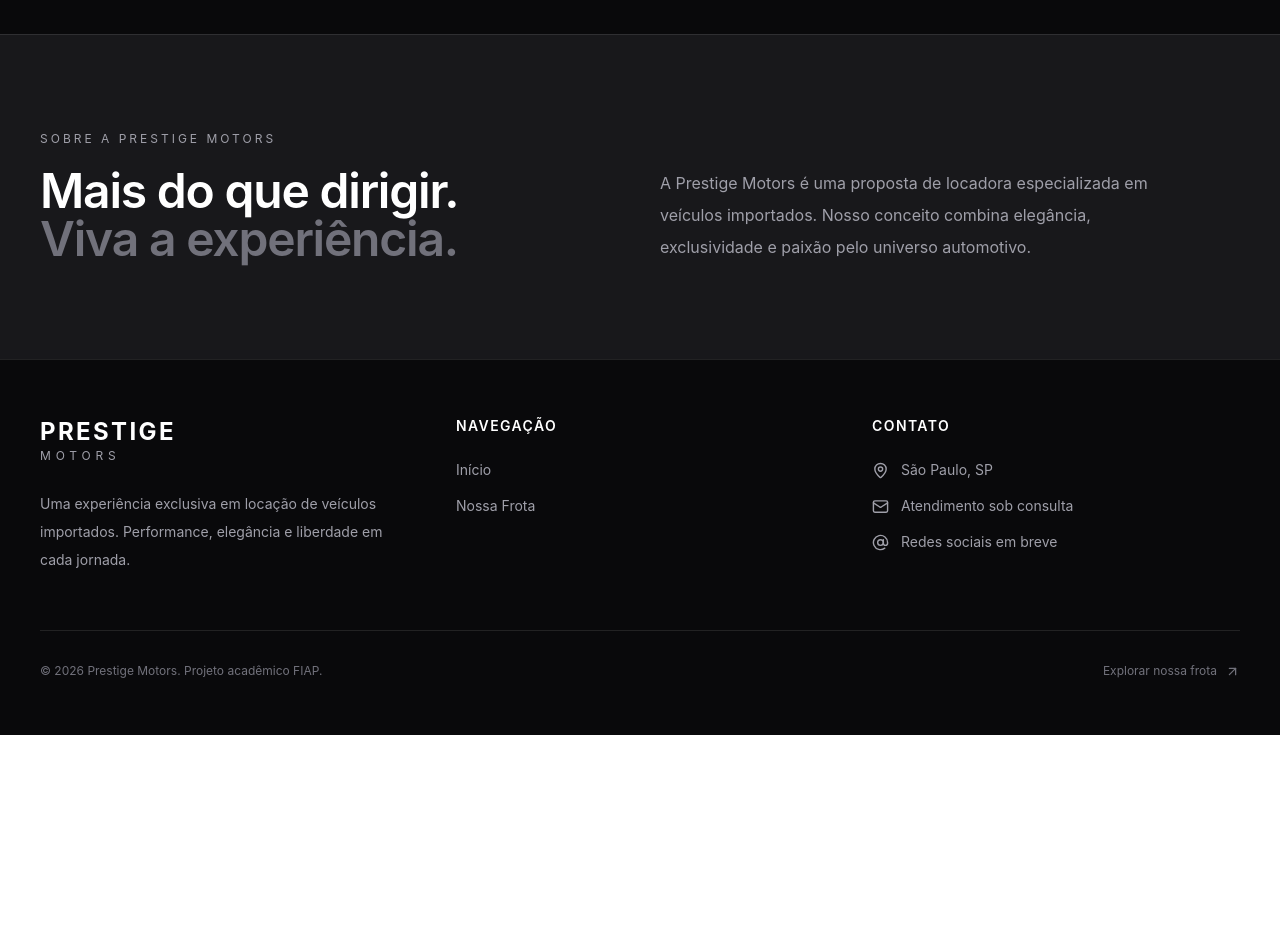
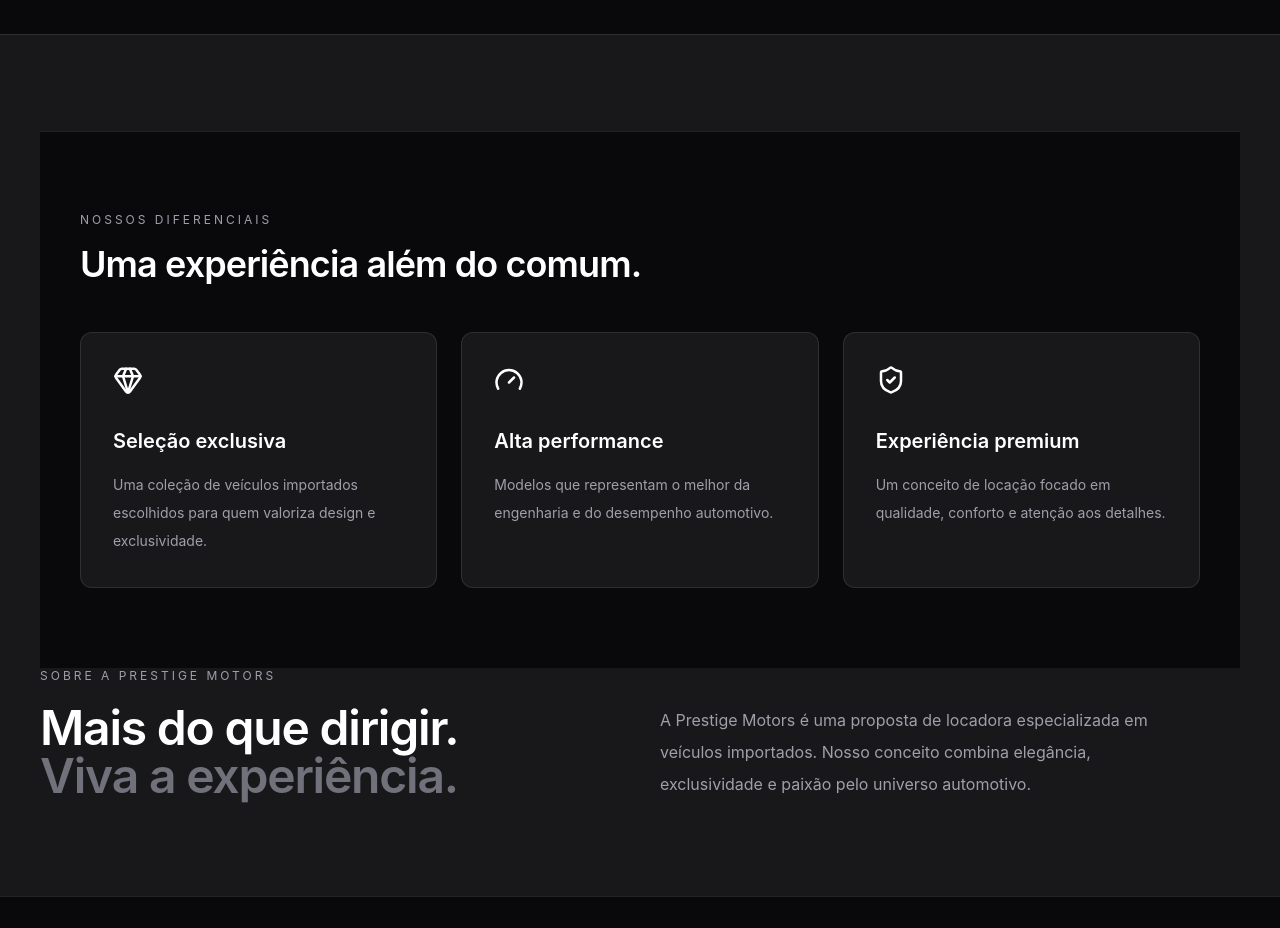
Before and after one commit to vinifcavalcanti/cp6-locacao-carros, a React (Vite) app: page / in a window 1280 px wide. Shown: the part 1800-2728 px from the top of the page. Before the commit the page ends 2535 px from the top, so only its background shows below. Built offline with nearby package versions, Linux system fonts and the light colour scheme.

Commit message:
feat: adiciona diferenciais e finaliza pagina inicial

```diff
--- a/src/pages/Home.jsx
+++ b/src/pages/Home.jsx
@@ -1,5 +1,6 @@
 import { Link } from 'react-router'
 import { ArrowRight, ArrowUpRight, ChevronDown } from 'lucide-react'
+import { ShieldCheck, Gem, Gauge } from 'lucide-react'
 import CarCard from '../components/CarCard'
 import { carros } from '../data/carros'
 
@@ -118,6 +119,63 @@
 				id="experiencia"
 				className="border-t border-white/10 bg-zinc-900 px-6 py-24 lg:px-10"
 			>
+
+
+<section className="border-t border-white/10 bg-zinc-950 px-6 py-20 lg:px-10">
+	<div className="mx-auto max-w-7xl">
+		<div className="mb-12">
+			<p className="mb-4 text-xs tracking-[0.25em] text-zinc-400 uppercase">
+				Nossos diferenciais
+			</p>
+
+			<h2 className="text-3xl font-semibold tracking-tight sm:text-4xl">
+				Uma experiência além do comum.
+			</h2>
+		</div>
+
+		<div className="grid gap-6 md:grid-cols-3">
+			<div className="rounded-xl border border-white/10 bg-zinc-900 p-8">
+				<Gem className="mb-8 text-white" size={30} />
+
+				<h3 className="mb-4 text-xl font-semibold">
+					Seleção exclusiva
+				</h3>
+
+				<p className="text-sm leading-7 text-zinc-400">
+					Uma coleção de veículos importados escolhidos
+					para quem valoriza design e exclusividade.
+				</p>
+			</div>
+
+			<div className="rounded-xl border border-white/10 bg-zinc-900 p-8">
+				<Gauge className="mb-8 text-white" size={30} />
+
+				<h3 className="mb-4 text-xl font-semibold">
+					Alta performance
+				</h3>
+
+				<p className="text-sm leading-7 text-zinc-400">
+					Modelos que representam o melhor da engenharia
+					e do desempenho automotivo.
+				</p>
+			</div>
+
+			<div className="rounded-xl border border-white/10 bg-zinc-900 p-8">
+				<ShieldCheck className="mb-8 text-white" size={30} />
+
+				<h3 className="mb-4 text-xl font-semibold">
+					Experiência premium
+				</h3>
+
+				<p className="text-sm leading-7 text-zinc-400">
+					Um conceito de locação focado em qualidade,
+					conforto e atenção aos detalhes.
+				</p>
+			</div>
+		</div>
+	</div>
+</section>
+
 				<div className="mx-auto grid max-w-7xl items-end gap-10 lg:grid-cols-2">
 					<div>
 						<p className="mb-5 text-xs tracking-[0.25em] text-zinc-400 uppercase">
```
